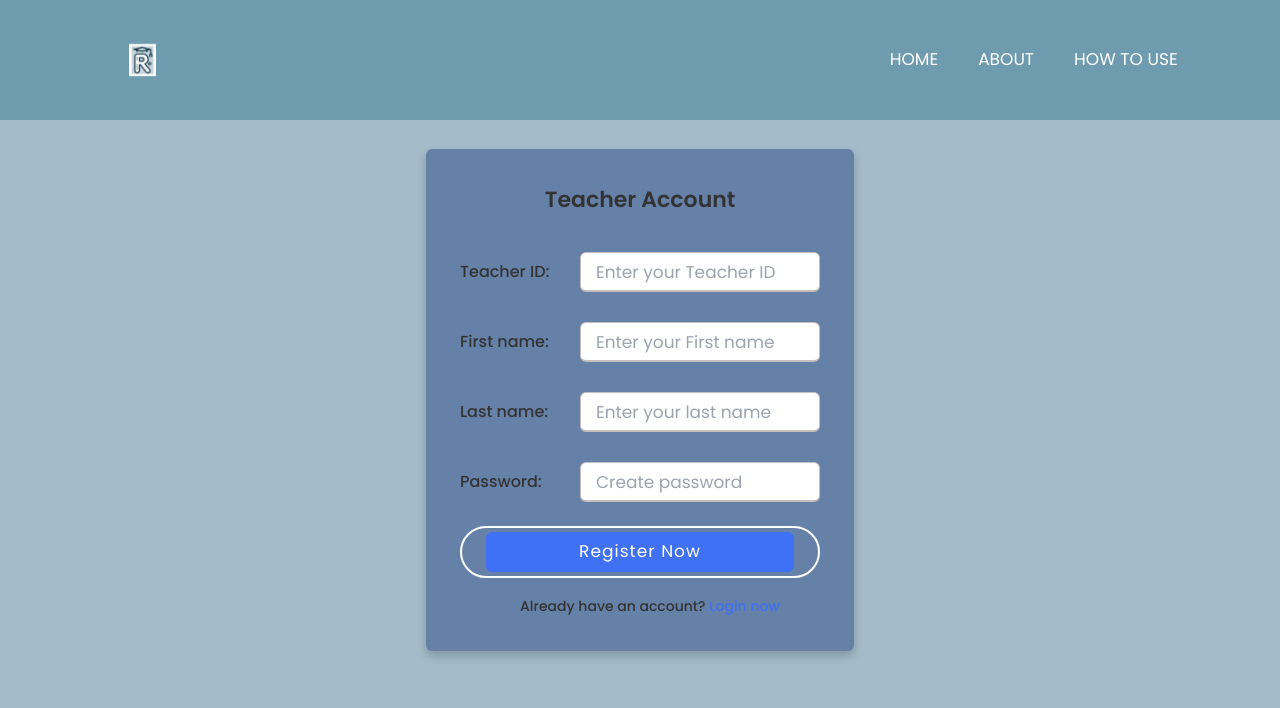
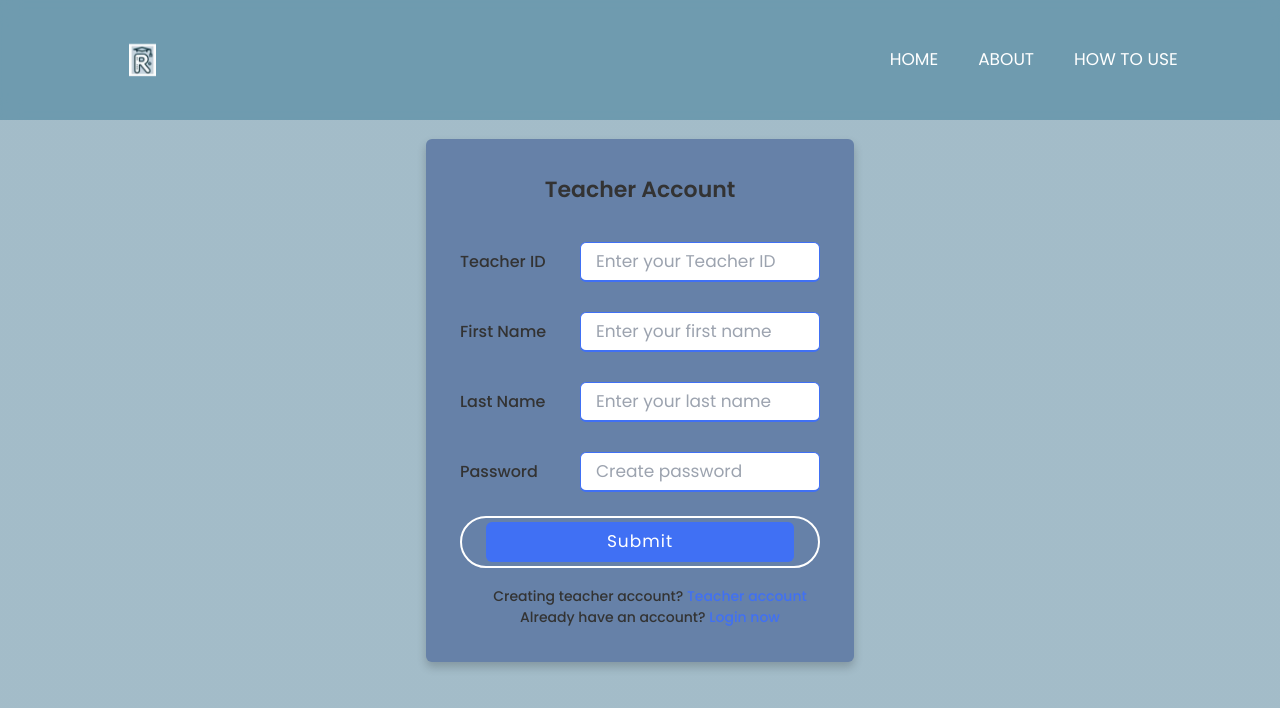
Before and after one commit to JenLys/Mega_Chug_Lords-SOEN341_Project_F24, a React (Vite) app in the folder client/: page /teacherreg in a window 1280 px wide. Shown: the top 708 px of the page. Built offline with nearby package versions, Linux system fonts and the light colour scheme.

Commit message:
changed teacher reg to use react-hook-form

```diff
--- /dev/null
+++ b/client/src/components/Input.jsx
@@ -0,0 +1,9 @@
+// eslint-disable-next-line react/prop-types
+const Input = ({ id, placeholder, label, register, validationRules, type="text" }) => (
+  <div className="input-box">
+    <label>{label}</label>
+    <input placeholder={placeholder} type={type} {...register(id, validationRules)} />
+  </div>
+);
+
+export default Input;
--- a/client/src/pages/StudentRegistration.jsx
+++ b/client/src/pages/StudentRegistration.jsx
@@ -1,21 +1,10 @@
 import "./reg.css";
+import Input from "../components/Input";
 import { Form, useForm } from "react-hook-form"
-
-
-// eslint-disable-next-line react/prop-types
-const Input = ({ id, placeholder, label, register, validationRules, type="text" }) => (
-  <div className="input-box">
-    <label>{label}</label>
-    <input placeholder={placeholder} type={type} {...register(id, validationRules)} />
-  </div>
-);
 
 const StudentRegistration = () => {
   const { register, control, formState: { errors } } = useForm();
 
-  // const onSubmit = (data) => {
-
-  // }
   return (
     <div className="wrapper">
       <h2>Student Account</h2>
@@ -24,7 +13,6 @@ const StudentRegistration = () => {
         method="post"
         encType={'application/json'}
         control={control}
-        // onSubmit={handleSubmit(onSubmit)}
         >
         <Input
           id="id"
--- a/client/src/pages/TeacherRegistration.jsx
+++ b/client/src/pages/TeacherRegistration.jsx
@@ -1,121 +1,69 @@
-import { useState } from "react";
+import "./reg.css";
+import Input from "../components/Input";
+import { Form, useForm } from "react-hook-form"
 
 const TeacherRegistration = () => {
-
-  // State to store form data
-  const [data, setData] = useState({
-    teacherid: "",
-    firstname: "",
-    lastname: "",
-    password: "",
-  });
-
-  // Handle input change to update form data
-  const handleInputChange = (e) => {
-    const { id, value } = e.target;
-    setData((prevData) => ({
-      ...prevData,
-      [id]: value,
-    }));
-  };
-  const handleSubmit = async (e) => {
-    e.preventDefault();
-
-    // const data = {
-    //   e.target.
-    //   username: document.getElementById("username").value,
-    //   password: document.getElementById("password").value,
-    // };
-
-    if (
-      data.teacherid != null &&
-      data.firstname != null &&
-      data.lastname != null &&
-      data.password != null
-    ) {
-      // Ensure none of the input fields are empty
-      if (
-        data.teacherid.trim() !== "" &&
-        data.firstname.trim() !== "" &&
-        data.lastname.trim() !== "" &&
-        data.password.trim() !== ""
-      ) {
-        const response = await fetch("/teacherreg", {
-          // Change to "/teacherreg"
-          method: "POST",
-          headers: {
-            "Content-Type": "application/json",
-          },
-          body: JSON.stringify(data),
-        });
-      } else {
-        console.error("One or more fields are empty");
-      }
-    } else {
-      console.error("One or more fields are null");
-    }
-
-    const response = await fetch("/teacherreg", {
-      method: "POST",
-      headers: {
-        "Content-Type": "application/json",
-      },
-      body: JSON.stringify(data),
-    });
-
-    const result = await response.json();
-    console.log(result);
-  }
-
+  const { register, control, formState: { errors } } = useForm();
   return (
     <div className="wrapper">
       <h2>Teacher Account</h2>
-      <form onSubmit={handleSubmit}>
-        <div className="input-box">
-          <label htmlFor="teacherid">Teacher ID:</label>
-          <input
-            type="number"
-            id="teacherid"
+      <Form
+        action="/api/Teacherreg"
+        method="post"
+        encType={'application/json'}
+        control={control}
+        >
+        <Input
+          id="id"
           placeholder="Enter your Teacher ID"
-            required
+          label="Teacher ID"
+          register={register}
+          validationRules={{
+            required : true,
+            pattern: /^[0-9]{8}$/,
+            minLength: 8,
+            maxLength: 8
+          }}
         />
+        {errors.id && <p>Teacher ID field is required</p>}
+        <Input
+          id="fname"
+          placeholder="Enter your first name"
+          label="First Name"
+          register={register}
+          validationRules={{ required : true, }}
+        />
+        {errors.fname && <p>First Name field is required</p>}
+        <Input
+          id="lname"
+          placeholder="Enter your last name"
+          label="Last Name"
+          register={register}
+          validationRules={{ required : true, }}
+        />
+        {errors.lname && <p>Last Name field is required</p>}
+        <Input
+          id="pwd"
+          placeholder="Create password"
+          label="Password"
+          register={register}
+          validationRules={{ required : true, }}
+        />
+        {errors.pwd && <p>Password field is required</p>}
+        <div className="input-box button">
+          <input type="submit" />
         </div>
-        <div className="input-box">
-          <label htmlFor="firstname">First name:</label>
-          <input
-            type="text"
-            id="firstname"
-            placeholder="Enter your First name"
-            required
-          />
-        </div>
-        <div className="input-box">
-          <label htmlFor="lastname">Last name:</label>
-          <input
-            type="text"
-            id="lastname"
-            placeholder="Enter your last name"
-            required
-          />
-        </div>
-        <div className="input-box">
-          <label htmlFor="password">Password:</label>
-          <input
-            type="password"
-            id="password"
-            placeholder="Create password"
-            required
-          />
-        </div>
-        <div className="input-box button">
-          <input type="submit" value="Register Now" />
+      </Form>
+      <div className="text">
+          <h3>
+            Creating teacher account? <a href="/teacherreg">Teacher account</a>
+          </h3>
       </div>
       <div className="text">
         <h3>
           Already have an account? <a href="#">Login now</a>
         </h3>
       </div>
-      </form>
     </div>
   );
 };
```
Lines whose indentation alone changed are shown as unchanged.
